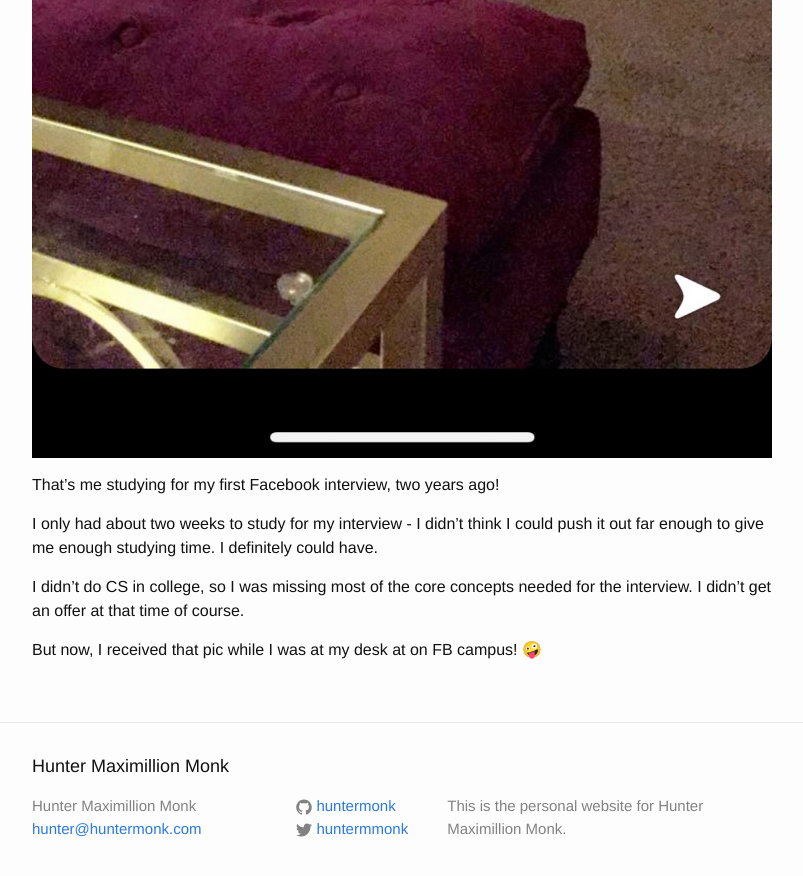
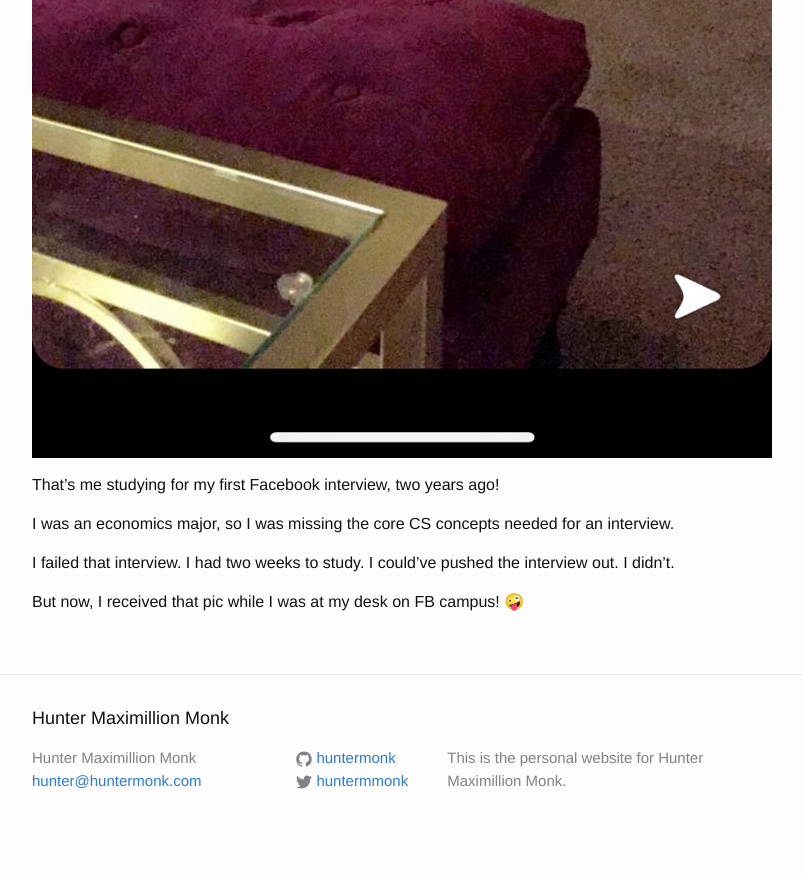
Before and after one commit to huntermonk/huntermonk.github.io, a Jekyll site: the page built from _posts/2019-4-5-interview-studying.md, in a window 1280 px wide and 900 px high, scrolled down 1383 px. Shown: the top 876 px of the window, without its empty margins (238-1041 px from the left). Built offline with Jekyll 4.4.1, drawn with Linux system fonts in a browser that asks for light colours; comment, search, counter and statistics services are not loaded; after the commit the page ends 2235 px from its top, so only the background shows below that.

```diff
--- a/_posts/2019-4-5-interview-studying.md
+++ b/_posts/2019-4-5-interview-studying.md
@@ -9,8 +9,8 @@
 
 That's me studying for my first Facebook interview, two years ago!
 
-I only had about two weeks to study for my interview - I didn't think I could push it out far enough to give me enough studying time. I definitely could have.
+I was an economics major, so I was missing the core CS concepts needed for an interview.
 
-I didn't do CS in college, so I was missing most of the core concepts needed for the interview. I didn't get an offer at that time of course.
+I failed that interview. I had two weeks to study. I could've pushed the interview out. I didn't.
 
-But now, I received that pic while I was at my desk at on FB campus! 🤪
+But now, I received that pic while I was at my desk on FB campus! 🤪
```
